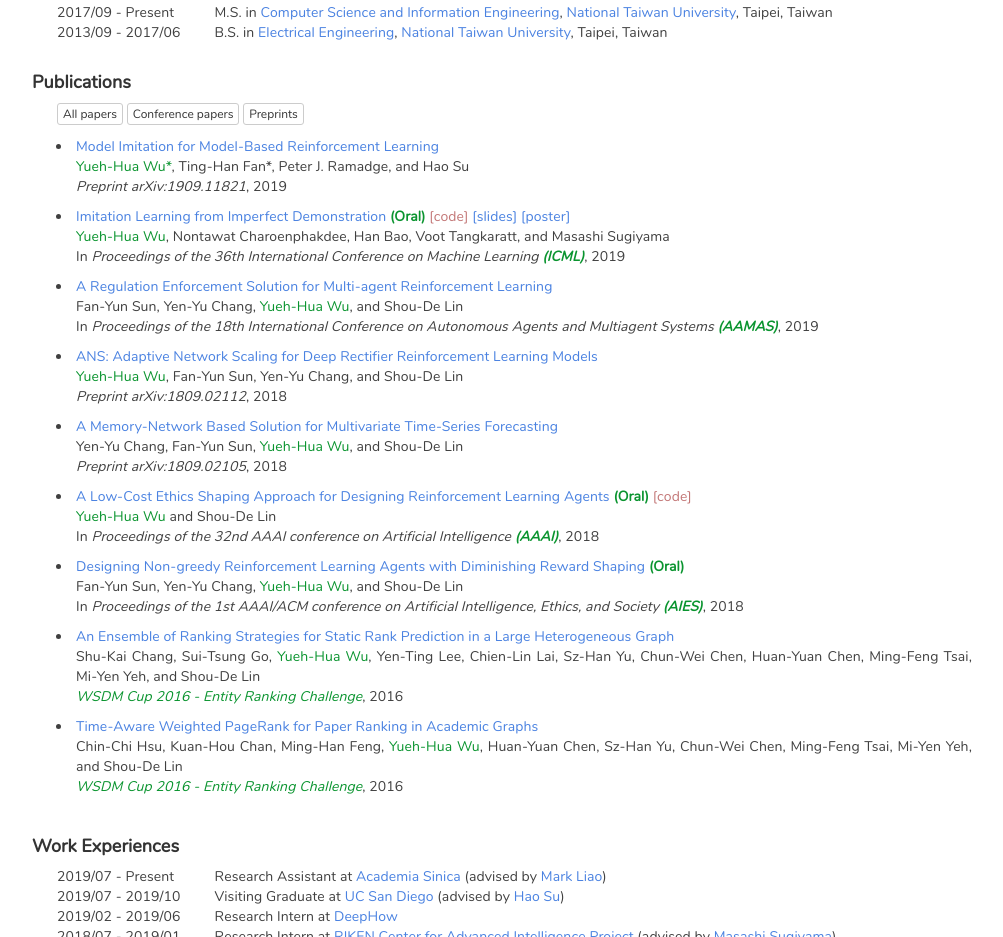
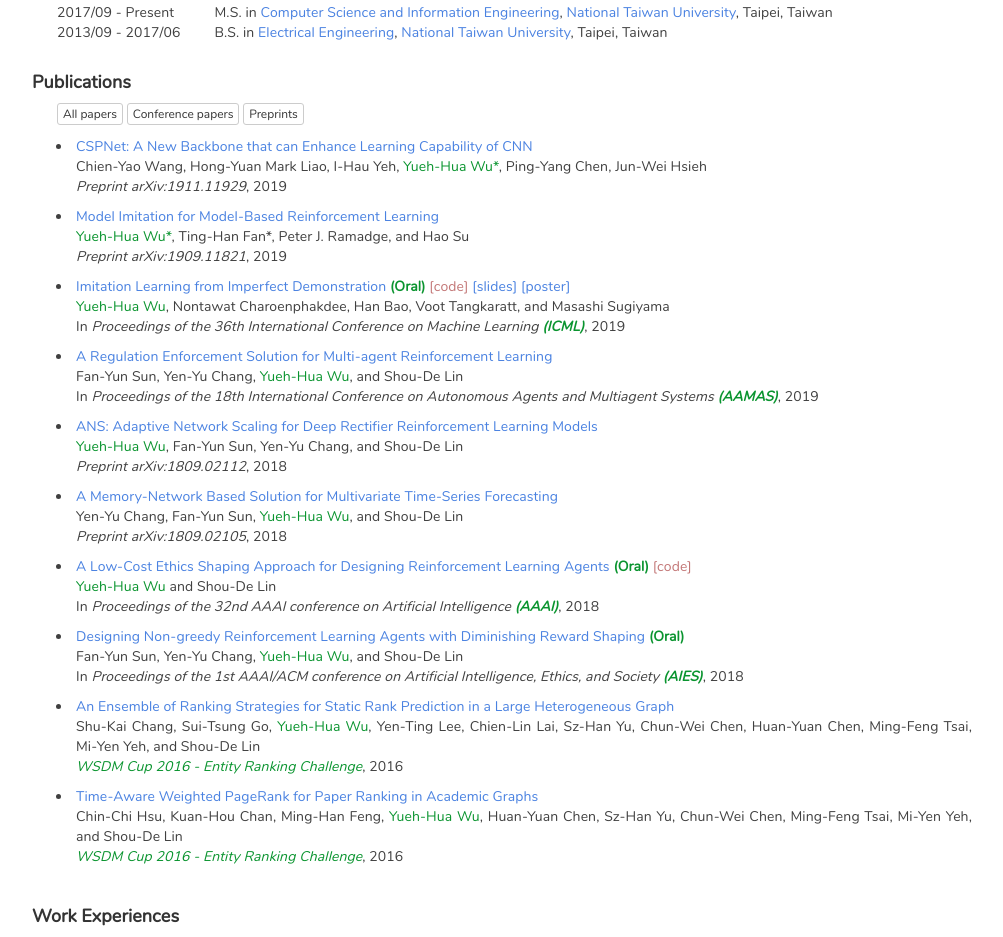
Before and after one commit to kristery/kristery.github.io, a plain HTML site: page index.html in a window 1280 px wide. Shown: the part 860-1797 px from the top of the page, without its empty margins (138-1141 px from the left). Drawn offline with nearby package versions, Linux system fonts and the light colour scheme; some icons are missing.

Commit message:
update paper

```diff
--- a/index.html
+++ b/index.html
@@ -127,6 +127,11 @@
 		<div style="text-align: justify;">
 		<ul>
 		<li class="lst-space lst-left pub pub-preprint">
+            <a href="https://128.84.21.199/abs/1911.11929">CSPNet: A New Backbone that can Enhance Learning Capability of CNN</a><br>
+            Chien-Yao Wang, Hong-Yuan Mark Liao, I-Hau Yeh, <span class='text-hl'>Yueh-Hua Wu*</span>, Ping-Yang Chen, Jun-Wei Hsieh<br>
+            <i>Preprint arXiv:1911.11929</i>, 2019
+		</li>
+        <li class="lst-space lst-left pub pub-preprint">
             <a href="https://arxiv.org/abs/1909.11821.pdf">Model Imitation for Model-Based Reinforcement Learning</a><br>
             <span class='text-hl'>Yueh-Hua Wu*</span>, Ting-Han Fan*, Peter J. Ramadge, and Hao Su<br>
             <i>Preprint arXiv:1909.11821</i>, 2019
```
